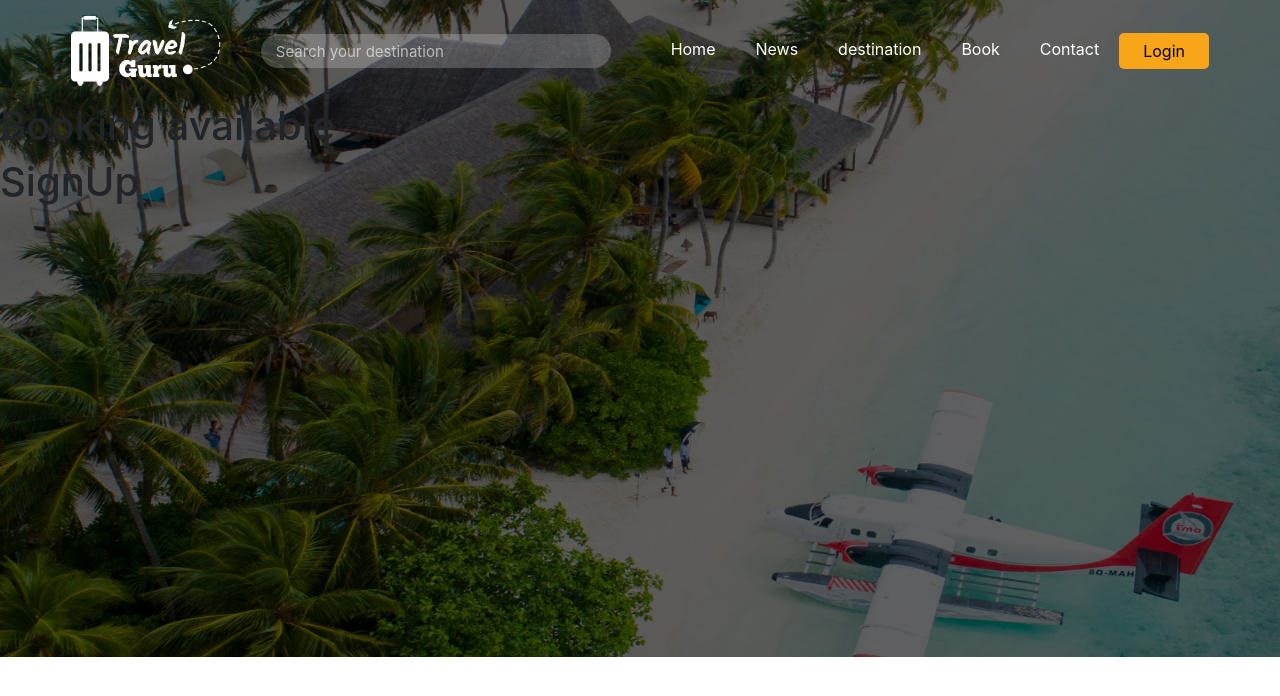
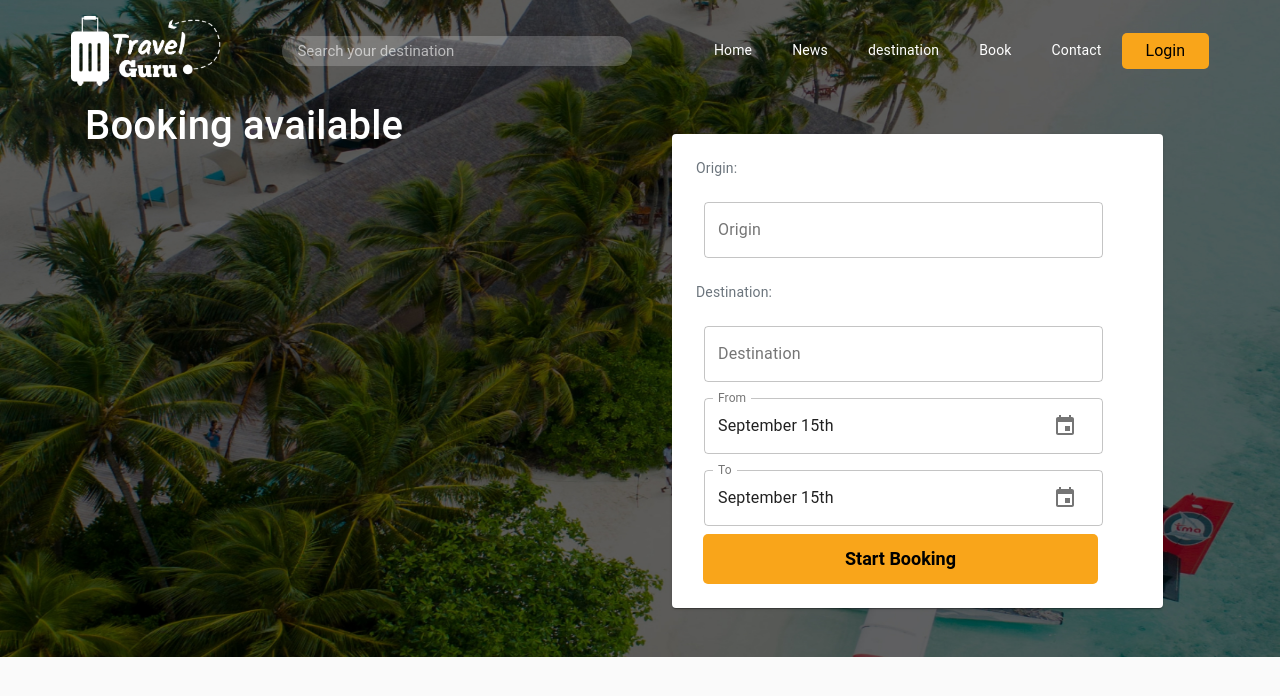
Before and after one commit to farjana001/travel-guru, a React (Create React App) app: page /book/1 in a window 1280 px wide. Shown: the top 696 px of the page. Built offline with nearby package versions, Linux system fonts and the light colour scheme.

Commit message:
done some form parts

```diff
--- a/package.json
+++ b/package.json
@@ -3,10 +3,15 @@
   "version": "0.1.0",
   "private": true,
   "dependencies": {
+    "@date-io/date-fns": "^1.3.13",
+    "@material-ui/core": "^4.11.0",
+    "@material-ui/icons": "^4.9.1",
+    "@material-ui/pickers": "^3.2.10",
     "@testing-library/jest-dom": "^4.2.4",
     "@testing-library/react": "^9.5.0",
     "@testing-library/user-event": "^7.2.1",
     "bootstrap": "^4.5.2",
+    "date-fns": "^2.16.1",
     "react": "^16.13.1",
     "react-bootstrap": "^1.3.0",
     "react-dom": "^16.13.1",
--- a/src/App.js
+++ b/src/App.js
@@ -13,7 +13,7 @@ import DestinationDetails from './Components/Destination/DestinationDetails';
 import DestinationData from '../src/DestinationData/DestinationData'
 import Book from './Components/Book/Book';
 import Menu from './Components/Home/Menu';
-import SignUp from './Components/Forms/SignUp';
+import { CssBaseline } from '@material-ui/core';
 
 
 export const UserContext = createContext();
@@ -46,7 +46,7 @@ function App() {
             </Route>
           </Switch>
         </Router>
-        <SignUp />
+        <CssBaseline />
       </UserContext.Provider>
     </div>
   );
--- a/src/Components/Book/Book.js
+++ b/src/Components/Book/Book.js
@@ -1,11 +1,78 @@
-import React from 'react';
+import React, { useState } from 'react';
 import { useParams } from 'react-router-dom';
+import { Paper, makeStyles, Grid, TextField } from '@material-ui/core';
+import { UseForm, Form } from '../UseForm';
+import Input from '../Contorls/Input';
+import DatePicker from '../Contorls/DatePicker';
+
+const useStyles = makeStyles(theme => ({
+    pageContent: {
+        margin: theme.spacing(4),
+        padding: theme.spacing(3)
+    }
+
+}));
+
+const initialFieldValue = {
+    id: '',
+    origin: '',
+    destination: '',
+    from: new Date(),
+    isPermanent: false,
+};
+
+
 
 const Book = () => {
-    const {bookingId} = useParams();
+    const { bookingId } = useParams();
+    const classes = useStyles();
+
+    const {
+        values,
+        setValues,
+        handleInputChange
+    } = UseForm(initialFieldValue);
+
     return (
-        <div>
-            <h1>Booking available</h1>
+        <div className='container'>
+            <Form>
+                <Grid container>
+                    <Grid item xs={6}>
+                        <h1 className='text-white'>Booking available</h1>
+                    </Grid>
+                    <Grid item xs={6}>
+                        <Paper className={classes.pageContent}>
+                            <p className='text-muted'>Origin:</p>
+                            <Input
+                                name='origin'
+                                label='Origin'
+                                value={values.origin}
+                                onChange={handleInputChange}
+                            />
+                            <p className='text-muted mt-3'>Destination:</p>
+                            <Input
+                                label='Destination'
+                                name='destination'
+                                value={values.destination}
+                                onChange={handleInputChange}
+                            />
+                            <DatePicker
+                                name='isPermanent'
+                                label='From'
+                                value={values.from}
+                                onChange={handleInputChange}
+                            />
+                            <DatePicker
+                                name='isPermanent'
+                                label='To'
+                                value={values.from}
+                                onChange={handleInputChange}
+                            />
+                            <button className='start-booking'>Start Booking</button>
+                        </Paper>
+                    </Grid>
+                </Grid>
+            </Form>
         </div>
     );
 };
--- /dev/null
+++ b/src/Components/Contorls/DatePicker.js
@@ -0,0 +1,25 @@
+
+import React from 'react';
+import { MuiPickersUtilsProvider, KeyboardDatePicker } from '@material-ui/pickers';
+import DateFnsUtils from '@date-io/date-fns';
+
+const DatePicker = (props) => {
+
+    const {name, label} = props;
+    const [selectedDate, setSelectedDate] = React.useState(new Date());
+    const handleDateChange = (date) => {
+        setSelectedDate(date);
+      };
+    return (
+        <MuiPickersUtilsProvider utils={DateFnsUtils}>
+            <KeyboardDatePicker disableToolbar variant='inline' inputVariant='outlined'
+                label={label}
+                name={name}
+                value={selectedDate}
+                onChange={handleDateChange}
+            />
+        </MuiPickersUtilsProvider>
+    );
+};
+
+export default DatePicker;
--- /dev/null
+++ b/src/Components/Contorls/Input.js
@@ -0,0 +1,19 @@
+import React from 'react';
+import { TextField } from '@material-ui/core';
+
+const Input = (props) => {
+    const { name, label, value, onChange } = props;
+    return (
+        <TextField
+            variant='outlined'
+            label={label}
+            name={name}
+            value={value}
+            onChange={onChange}
+        />
+    );
+};
+
+export default Input;
+
+// This is a re-usable component for input field;
--- a/src/Components/Forms/SignUp.js
+++ b/src/Components/Forms/SignUp.js
@@ -1,9 +1,12 @@
 import React from 'react';
 
+
 const SignUp = () => {
+
     return (
         <div>
-            <h1 className="text-whiter">SignUp</h1>
+            <h1 className="text-white">SignUp</h1>
+
         </div>
     );
 };
--- /dev/null
+++ b/src/Components/UseForm.js
@@ -0,0 +1,43 @@
+import React, { useState } from 'react';
+import { makeStyles } from '@material-ui/core';
+
+const UseForm = (initialFieldValue) => {
+    const [values, setValues] = useState(initialFieldValue);
+
+
+    const handleInputChange = e => {
+        const {name, value} = e.target;
+        setValues({
+            ...values,
+            [name]:value
+        })
+    }
+    return {
+        values,
+        setValues,
+        handleInputChange
+    }
+};
+
+
+const useStyles = makeStyles(theme => ({
+    root: {
+        '& .MuiFormControl-root ': {
+            width: '90%',
+            margin: theme.spacing(1)
+        }
+    }
+}));
+const Form = (props) => {
+    const classes = useStyles();
+    const {children, ...other} = props;
+    return (
+       <form className={classes.root} {...other}>
+            {props.children}
+       </form>
+    );
+};
+
+export {UseForm, Form};
+
+// This is a re-usable component for forms
--- a/src/index.css
+++ b/src/index.css
@@ -43,3 +43,13 @@ input::placeholder{
   top: -50px;
   left: 10px;
 }
+.start-booking{
+  background-color: #f9a51a;
+  border: none;
+  outline: none;
+  padding: 12px 142px;
+  border-radius: 5px;
+  margin-left: 7px;
+  font-weight: bold;
+  font-size: 18px;
+}
```
Also changed, not shown: 1 other file (tests, documents, lock files or other folders).
